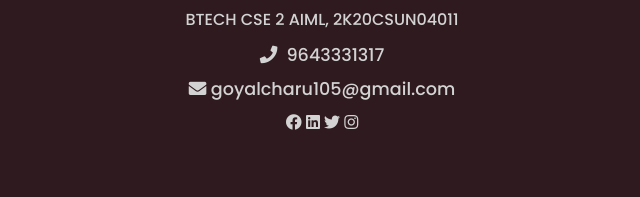
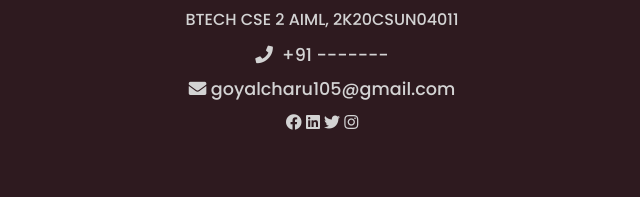
Before and after one commit to goyalcharu/Rebirth_Travels, a plain HTML site: page aboutus.html in a window 1280 px wide. Shown: the part 1855-2052 px from the top of the page, 318-958 px from the left. Drawn offline with Linux system fonts and the light colour scheme.

Commit message:
Update aboutus.html

```diff
--- a/aboutus.html
+++ b/aboutus.html
@@ -127,7 +127,7 @@
           BTECH CSE 2 AIML, 2K20CSUN04011
         </p>
         <div class="contact">
-          <span><i class="fas fa-phone"></i>&nbsp; 9643331317</span>
+          <span><i class="fas fa-phone"></i>&nbsp; +91 -------</span>
           <span><i class="fas fa-envelope"></i>&nbsp;goyalcharu105@gmail.com</span>
         </div>
         <div class="socials">
```
